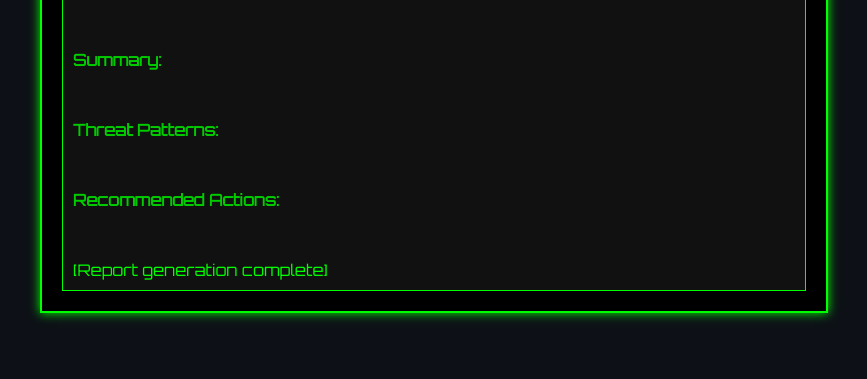
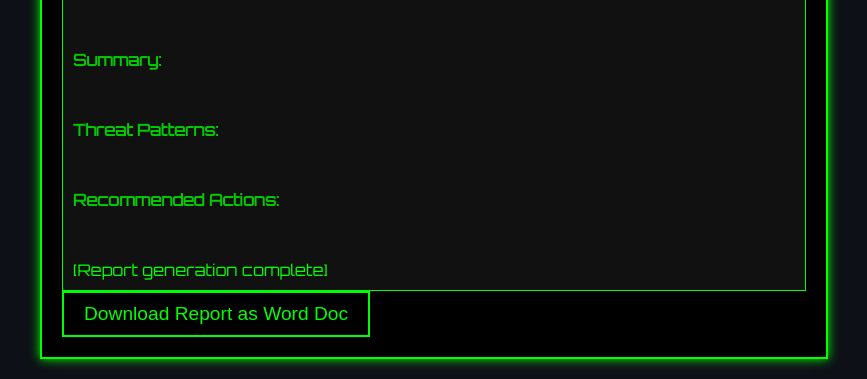
Before and after one commit to CodeWizardRakesh/AI-powered-Cyber-Threat-Reasoning, a Flask app: template templates/index.html in a window 1280 px wide. Shown: the part 469-848 px from the top of the page, without its empty margins (206-1073 px from the left). Before the commit the page ends 790 px from the top, so only its background shows below. Run offline with Flask 3, Linux system fonts and the light colour scheme; the template is opened without the code that fills it: most values are stand-ins (such as "Sample title", 1, 10 or a date in 2020).

Commit message:
download report

```diff
--- a/app.py
+++ b/app.py
@@ -1,9 +1,11 @@
 import os
 import pandas as pd
 import google.generativeai as genai
-from flask import Flask, render_template, request, redirect, url_for, jsonify, Response
+from flask import Flask, render_template, request, redirect, url_for, jsonify, Response, send_file
 import time
 import re
+from docx import Document
+from io import BytesIO
 
 # Configure Gemini API
 genai.configure(api_key=os.getenv("GOOGLE_API_KEY"))
@@ -59,15 +61,36 @@ def generate_threat_report(df):
     """
     try:
         response = model.generate_content(prompt)
-        print(f"Raw Gemini response:\n{repr(response.text)}")  # Debug with repr()
+        print(f"Raw Gemini response:\n{repr(response.text)}")
         return response.text
     except Exception as e:
         print(f"Error generating report: {e}")
         return "Error: Failed to generate report."
 
-# Stream the report with sections separated by delimiters
+# Generate Word document
+def create_word_doc(summary, patterns, actions):
+    """Creates a Word document with the report sections."""
+    doc = Document()
+    doc.add_heading("AI-Generated Cyber Threat Report", 0)
+
+    doc.add_heading("Summary", level=1)
+    doc.add_paragraph(summary)
+
+    doc.add_heading("Threat Patterns", level=1)
+    doc.add_paragraph(patterns)
+
+    doc.add_heading("Recommended Actions", level=1)
+    doc.add_paragraph(actions)
+
+    # Save to a BytesIO object for in-memory handling
+    buffer = BytesIO()
+    doc.save(buffer)
+    buffer.seek(0)
+    return buffer
+
+# Stream the report with sections separated by delimiters and store for Word doc
 def stream_threat_report(df):
-    """Streams the threat report word-by-word with section delimiters."""
+    """Streams the threat report word-by-word with section delimiters and prepares Word doc."""
     report = generate_threat_report(df)
     if not report or "Error" in report:
         yield "data: Error generating report.\n\n"
@@ -92,7 +115,6 @@ def stream_threat_report(df):
             current_section = "actions"
             actions = line[len("**Recommended Actions:**"):].strip()
         elif current_section and line:
-            # Append additional lines to the current section
             if current_section == "summary":
                 summary += " " + line
             elif current_section == "patterns":
@@ -100,7 +122,6 @@ def stream_threat_report(df):
             elif current_section == "actions":
                 actions += " " + line
 
-    # If no content was found, log the issue
     if summary == "No summary provided." and patterns == "No patterns identified." and actions == "No actions recommended.":
         print("Warning: No content parsed from Gemini response.")
 
@@ -110,13 +131,17 @@ def stream_threat_report(df):
         "PATTERNS_START " + patterns + " PATTERNS_END " +
         "ACTIONS_START " + actions + " ACTIONS_END"
     )
-    print(f"Structured report: {structured_report}")  # Debug structured output
+    print(f"Structured report: {structured_report}")
+
+    # Store the parsed sections in a global variable or session for download
+    global report_data
+    report_data = {"summary": summary, "patterns": patterns, "actions": actions}
 
     # Stream word-by-word
     words = structured_report.split()
     for word in words:
         yield f"data: {word}\n\n"
-        time.sleep(0.1)  # Simulate word-by-word generation
+        time.sleep(0.1)
 
 @app.route("/", methods=["GET", "POST"])
 def index():
@@ -142,5 +167,21 @@ def stream_report():
     df = load_and_preprocess_data(file_path)
     return Response(stream_threat_report(df), mimetype="text/event-stream")
 
+@app.route("/download-report")
+def download_report():
+    """Serves the generated report as a Word document."""
+    global report_data
+    if not report_data:
+        return "No report available for download.", 404
+
+    buffer = create_word_doc(report_data["summary"], report_data["patterns"], report_data["actions"])
+    return send_file(
+        buffer,
+        as_attachment=True,
+        download_name="Cyber_Threat_Report.docx",
+        mimetype="application/vnd.openxmlformats-officedocument.wordprocessingml.document"
+    )
+
 if __name__ == "__main__":
+    report_data = None  # Global variable to store report data
     app.run(debug=True)
--- a/static/js/script.js
+++ b/static/js/script.js
@@ -32,6 +32,7 @@ document.addEventListener("DOMContentLoaded", function() {
 
     // Stream the threat report if filename is available
     const reportDiv = document.getElementById("threat-report");
+    const downloadBtn = document.getElementById("download-btn");
     if (reportDiv && typeof filename !== "undefined" && filename) {
         console.log("Streaming report for filename:", filename);
         const eventSource = new EventSource(`/stream-report?filename=${encodeURIComponent(filename)}`);
@@ -43,7 +44,7 @@ document.addEventListener("DOMContentLoaded", function() {
 
         eventSource.onmessage = function(event) {
             const word = event.data.trim();
-            console.log("Received data:", word); // Debug
+            console.log("Received data:", word);
 
             // Switch sections based on delimiters
             if (word === "SUMMARY_START") {
@@ -75,6 +76,7 @@ document.addEventListener("DOMContentLoaded", function() {
         eventSource.onerror = function() {
             console.log("Stream ended or error occurred");
             reportDiv.innerHTML += "\n[Report generation complete]";
+            downloadBtn.style.display = "block"; // Show download button
             eventSource.close();
         };
     }
--- a/templates/index.html
+++ b/templates/index.html
@@ -28,6 +28,7 @@
                 <div id="patterns" class="report-section"><strong>Threat Patterns:</strong></div>
                 <div id="actions" class="report-section"><strong>Recommended Actions:</strong></div>
             </div>
+            <button id="download-btn" style="display: none;" onclick="window.location.href='/download-report'">Download Report as Word Doc</button>
             <script>
                 // Pass filename to JavaScript
                 const filename = "{{ filename }}";
```
